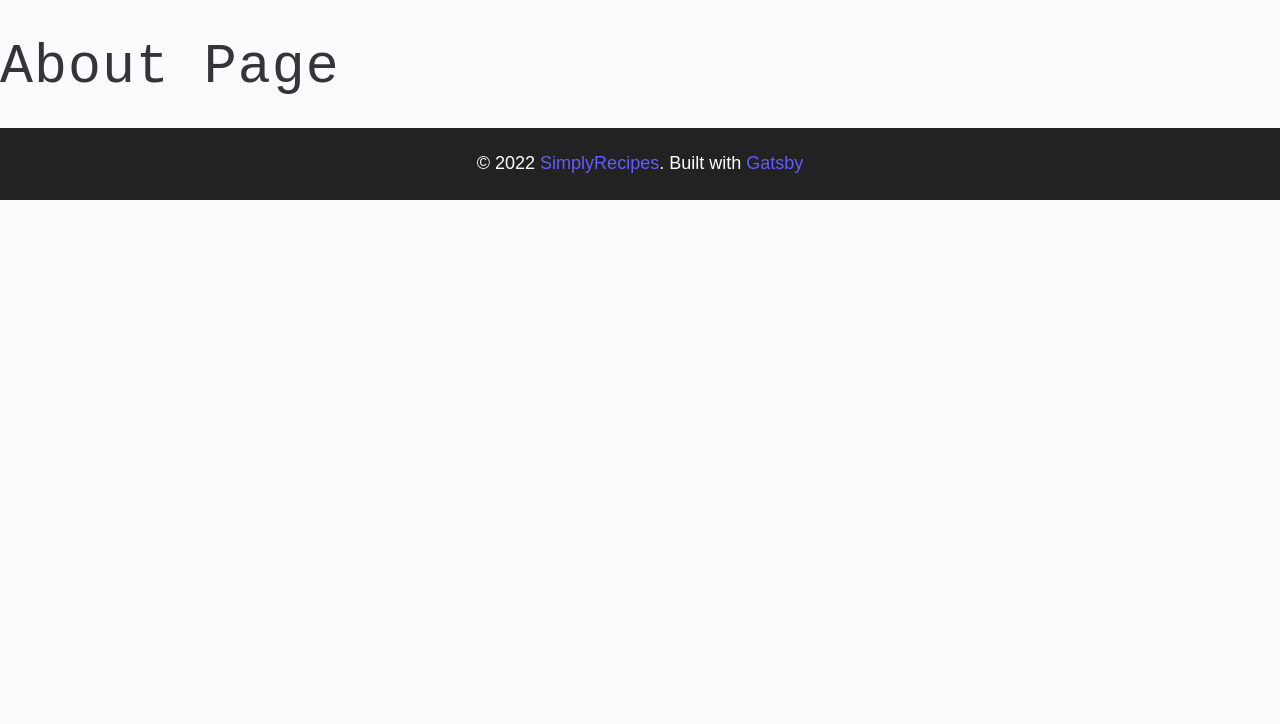
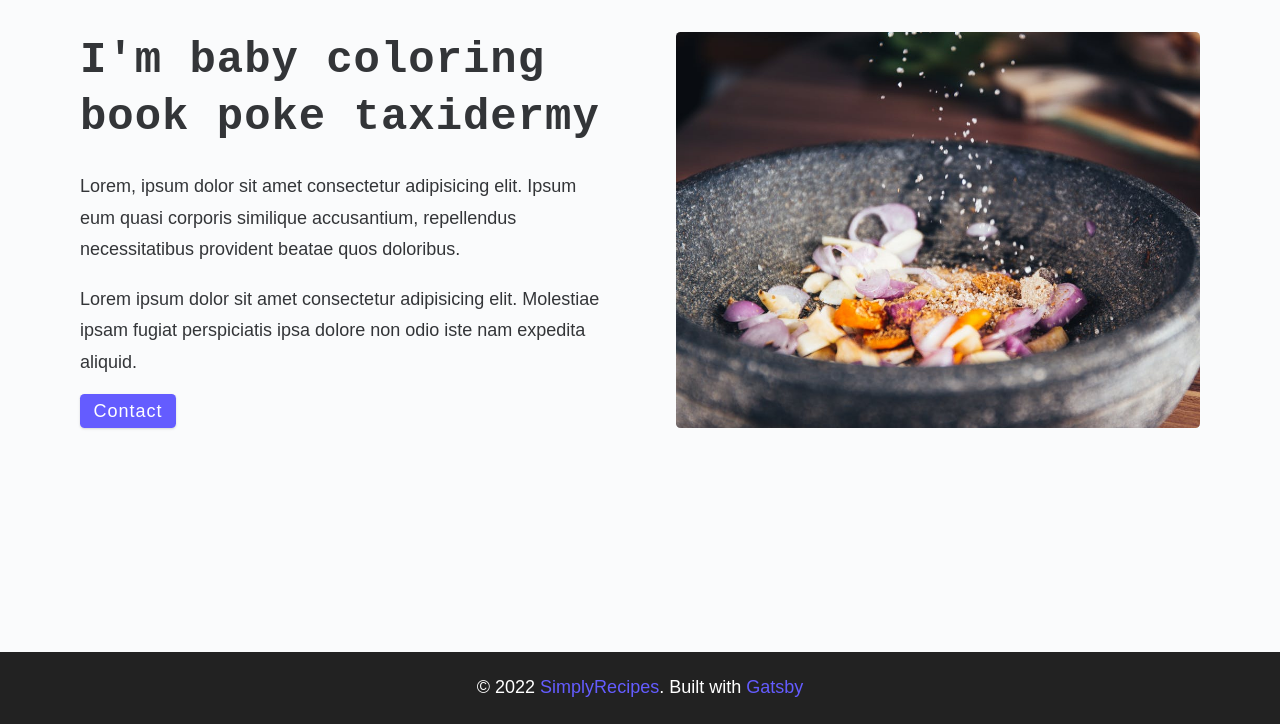
Before and after one commit to armod/gatsby-simply-recipes, a Gatsby site: page /about in a window 1280 px wide. Shown: the part 76-800 px from the top of the page. Built offline with nearby package versions, Linux system fonts and the light colour scheme; Gatsby itself is replaced by a stand-in of ours.

Commit message:
about page

```diff
--- a/src/pages/about.js
+++ b/src/pages/about.js
@@ -1,12 +1,39 @@
 import React from 'react'
 import Layout from '../components/Layout'
+import { StaticImage } from 'gatsby-plugin-image'
+import { Link } from 'gatsby'
 
-const about = () => {
+const About = () => {
   return (
     <Layout>
-      <h1>about page</h1>
+      <main className='page'>
+        <section className='about-page'>
+          <article>
+            <h2>I'm baby coloring book poke taxidermy</h2>
+            <p>
+              Lorem, ipsum dolor sit amet consectetur adipisicing elit. Ipsum
+              eum quasi corporis similique accusantium, repellendus
+              necessitatibus provident beatae quos doloribus.
+            </p>
+            <p>
+              Lorem ipsum dolor sit amet consectetur adipisicing elit. Molestiae
+              ipsam fugiat perspiciatis ipsa dolore non odio iste nam expedita
+              aliquid.
+            </p>
+            <Link to='/contact' className='btn'>
+              contact
+            </Link>
+          </article>
+          <StaticImage
+            src='../assets/images/about.jpeg'
+            alt='Person Pouring Salt in Blow'
+            className='about-img'
+            placeholder='blurred'
+          />
+        </section>
+      </main>
     </Layout>
   )
 }
 
-export default about
+export default About
--- a/src/pages/index.js
+++ b/src/pages/index.js
@@ -1,12 +1,10 @@
 import * as React from 'react'
 import Layout from '../components/Layout'
-import Images from '../examples/images'
 
 export default function Home() {
   return (
     <Layout>
       <h1>home page</h1>
-      <Images />
     </Layout>
   )
 }
```
